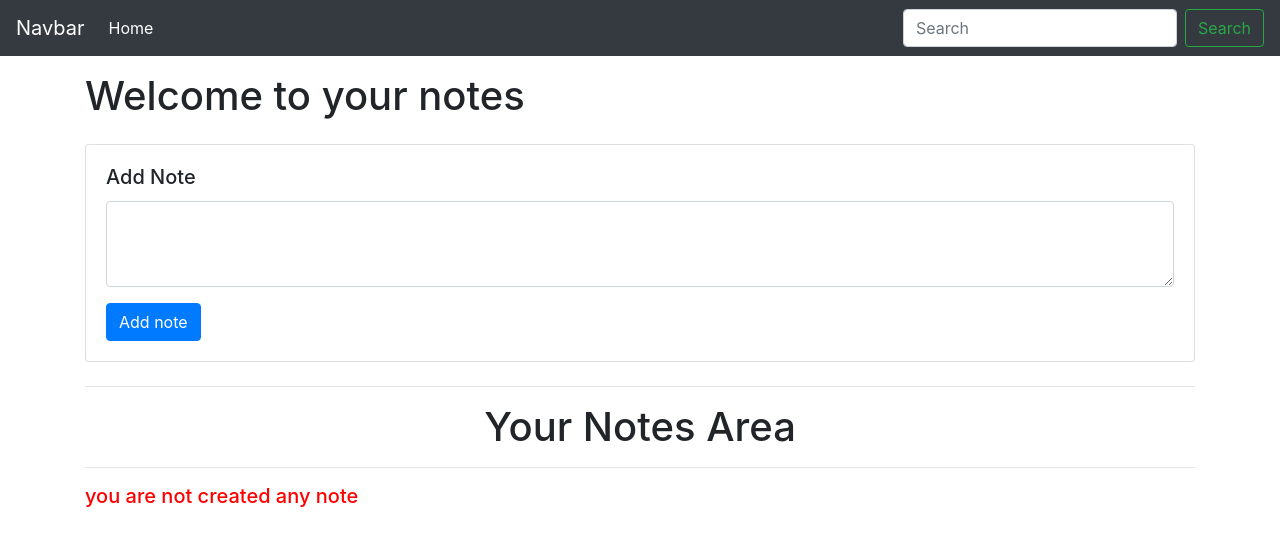
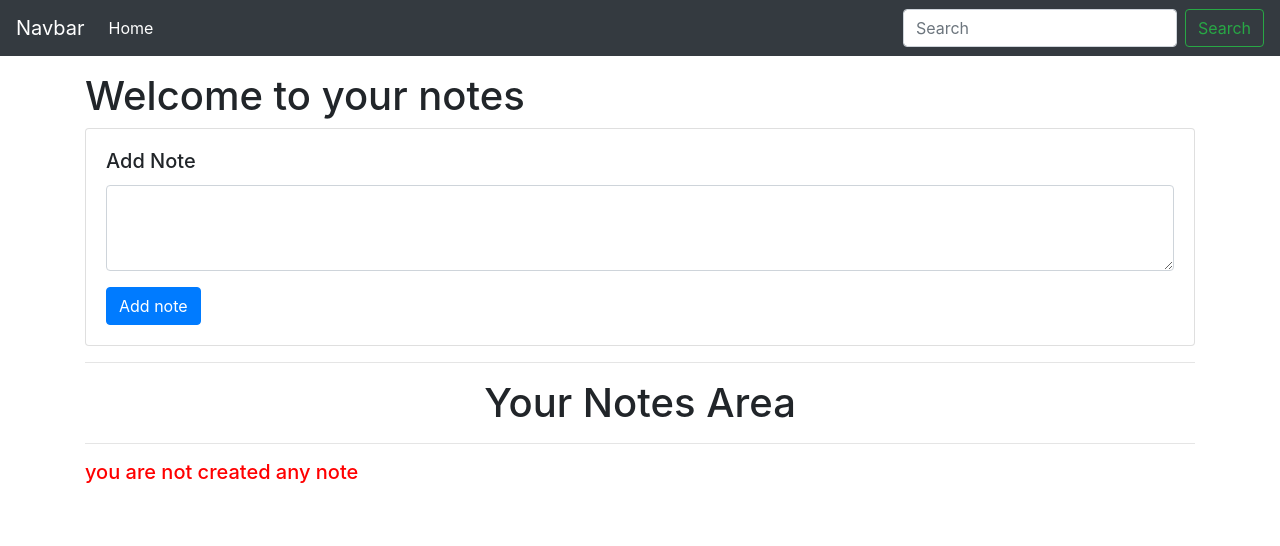
Before and after one commit to kapilmaurya/notemaker, a plain HTML site: page index.html in a window 1280 px wide. Drawn offline with nearby package versions, Linux system fonts and the light colour scheme.

Commit message:
Update index.html

```diff
--- a/index.html
+++ b/index.html
@@ -33,7 +33,7 @@
     <!-- card area -->
     <div class="container my-3">
         <h1>Welcome to your notes</h1>
-        <div class="card my-4">
+        <div class="card ">
             <div class="card-body">
                 <h5 class="card-title">Add Note</h5>
                 <div class="form-group">
```
